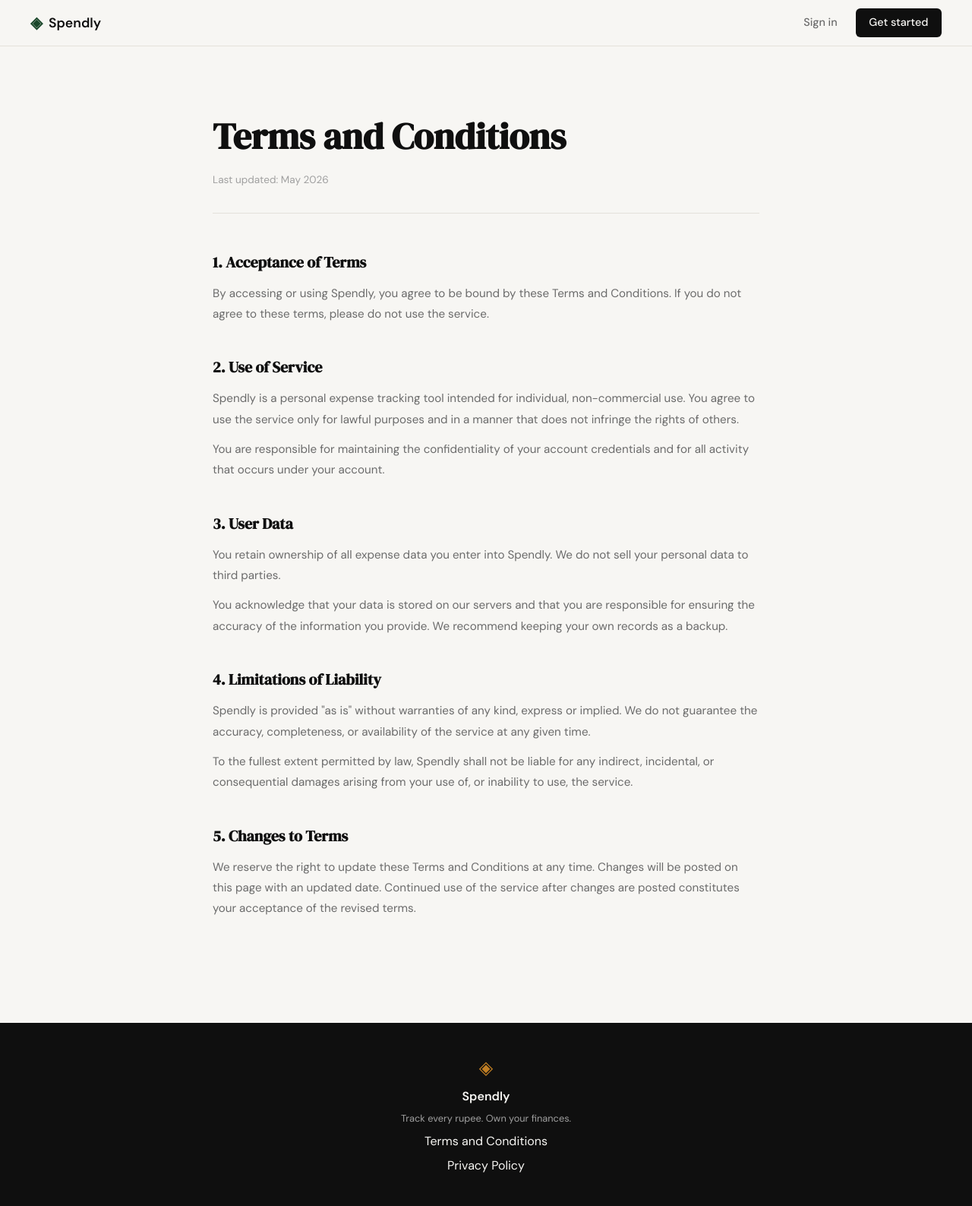
After one commit to ayu2921/spendly, a Flask app: page /terms in a window 1280 px wide. The commit adds this page. Shown: the whole page at 76% size. Run offline with Flask 3, Linux system fonts and the light colour scheme.

Commit message:
landing: add terms and conditions page and routeW

```diff
--- a/app.py
+++ b/app.py
@@ -20,6 +20,11 @@ def register():
 @app.route("/login")
 def login():
     return render_template("login.html")
+
+
+@app.route("/terms")
+def terms():
+    return render_template("terms.html")
 
 
 # ------------------------------------------------------------------ #
--- a/static/css/style.css
+++ b/static/css/style.css
@@ -508,6 +508,54 @@ a { color: inherit; text-decoration: none; }
 }
 
 /* ------------------------------------------------------------------ */
+/* Terms / static content pages                                        */
+/* ------------------------------------------------------------------ */
+
+.terms-page {
+    padding: 5rem 2rem 6rem;
+}
+
+.terms-inner {
+    max-width: 720px;
+    margin: 0 auto;
+}
+
+.terms-title {
+    font-family: var(--font-display);
+    font-size: clamp(2rem, 4vw, 3rem);
+    color: var(--ink);
+    margin-bottom: 0.5rem;
+}
+
+.terms-updated {
+    font-size: 0.85rem;
+    color: var(--ink-faint);
+    margin-bottom: 3rem;
+    padding-bottom: 2rem;
+    border-bottom: 1px solid var(--border);
+}
+
+.terms-section {
+    margin-bottom: 2.5rem;
+}
+
+.terms-section h2 {
+    font-family: var(--font-display);
+    font-size: 1.25rem;
+    color: var(--ink);
+    margin-bottom: 0.75rem;
+}
+
+.terms-section p {
+    font-size: 0.95rem;
+    color: var(--ink-muted);
+    line-height: 1.8;
+    margin-bottom: 0.75rem;
+}
+
+.terms-section p:last-child { margin-bottom: 0; }
+
+/* ------------------------------------------------------------------ */
 /* Responsive                                                          */
 /* ------------------------------------------------------------------ */
 
--- a/templates/base.html
+++ b/templates/base.html
@@ -34,7 +34,7 @@
             <span class="brand-icon">◈</span>
             <span class="footer-name">Spendly</span>
             <p class="footer-copy">Track every rupee. Own your finances.</p>
-            <a href="#">Terms and Conditions</a>
+            <a href="/terms">Terms and Conditions</a>
             <a href="#">Privacy Policy</a>
         </div>
     </footer>
--- /dev/null
+++ b/templates/terms.html
@@ -0,0 +1,42 @@
+{% extends "base.html" %}
+
+{% block title %}Terms and Conditions — Spendly{% endblock %}
+
+{% block content %}
+
+<section class="terms-page">
+    <div class="terms-inner">
+        <h1 class="terms-title">Terms and Conditions</h1>
+        <p class="terms-updated">Last updated: May 2026</p>
+
+        <div class="terms-section">
+            <h2>1. Acceptance of Terms</h2>
+            <p>By accessing or using Spendly, you agree to be bound by these Terms and Conditions. If you do not agree to these terms, please do not use the service.</p>
+        </div>
+
+        <div class="terms-section">
+            <h2>2. Use of Service</h2>
+            <p>Spendly is a personal expense tracking tool intended for individual, non-commercial use. You agree to use the service only for lawful purposes and in a manner that does not infringe the rights of others.</p>
+            <p>You are responsible for maintaining the confidentiality of your account credentials and for all activity that occurs under your account.</p>
+        </div>
+
+        <div class="terms-section">
+            <h2>3. User Data</h2>
+            <p>You retain ownership of all expense data you enter into Spendly. We do not sell your personal data to third parties.</p>
+            <p>You acknowledge that your data is stored on our servers and that you are responsible for ensuring the accuracy of the information you provide. We recommend keeping your own records as a backup.</p>
+        </div>
+
+        <div class="terms-section">
+            <h2>4. Limitations of Liability</h2>
+            <p>Spendly is provided "as is" without warranties of any kind, express or implied. We do not guarantee the accuracy, completeness, or availability of the service at any given time.</p>
+            <p>To the fullest extent permitted by law, Spendly shall not be liable for any indirect, incidental, or consequential damages arising from your use of, or inability to use, the service.</p>
+        </div>
+
+        <div class="terms-section">
+            <h2>5. Changes to Terms</h2>
+            <p>We reserve the right to update these Terms and Conditions at any time. Changes will be posted on this page with an updated date. Continued use of the service after changes are posted constitutes your acceptance of the revised terms.</p>
+        </div>
+    </div>
+</section>
+
+{% endblock %}
```
